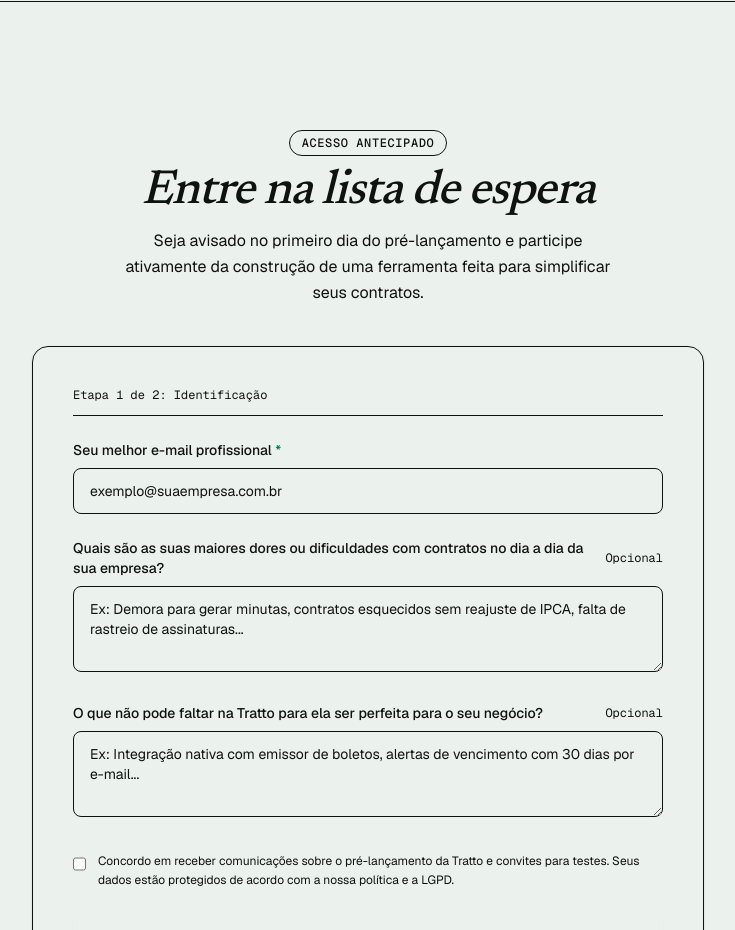
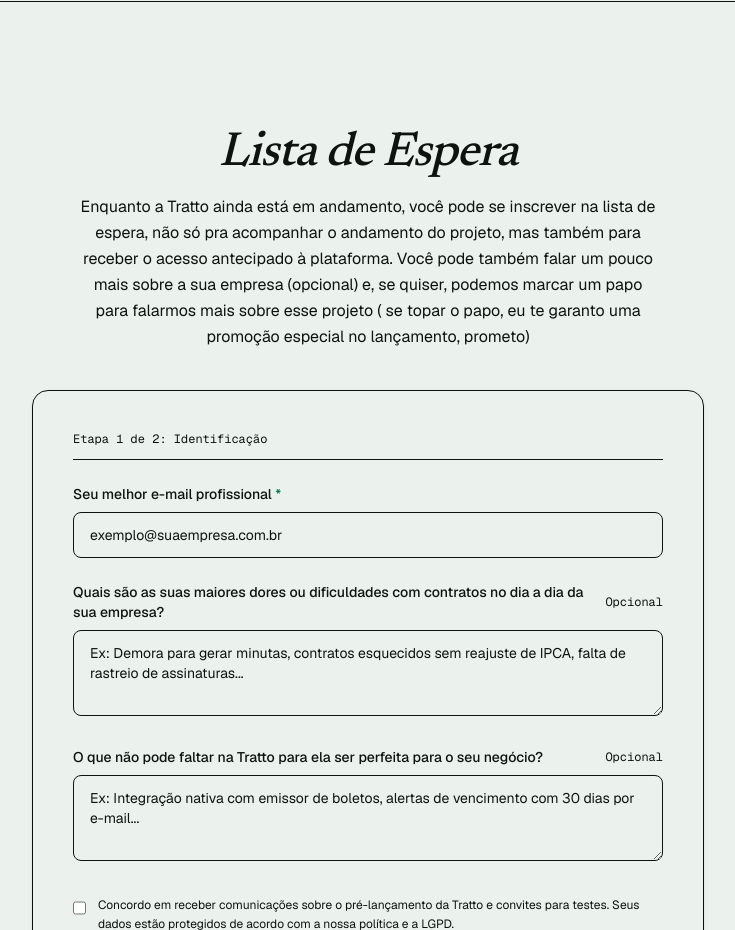
Before and after one commit to brtorresdel/tratto-landing-page, a Next.js app: page / in a window 1280 px wide. Shown: the part 7540-8470 px from the top of the page, without its empty margins (272-1007 px from the left). Built offline with nearby package versions, Linux system fonts and the light colour scheme.

Commit message:
refactor(waitlist): ajusta titulo e descricao da secao conforme feedback do fundador

```diff
--- a/src/components/waitlist-section.tsx
+++ b/src/components/waitlist-section.tsx
@@ -68,15 +68,12 @@ export function WaitlistSection({
       <div className="mx-auto max-w-2xl">
         {/* Cabeçalho da Seção */}
         {step < 3 && (
-          <div className="text-center space-y-3 mb-10">
-            <span className="inline-block rounded-full border border-[var(--sage-border-subtle)] bg-[var(--sage-paper-card)] px-3 py-1 text-xs font-mono font-medium text-[var(--sage-accent-primary)] uppercase tracking-wider">
-              Acesso Antecipado
-            </span>
+          <div className="text-center space-y-4 mb-8 sm:mb-10">
             <h2 className="font-serif italic text-3xl sm:text-4xl lg:text-5xl font-medium tracking-tight text-[var(--sage-text-primary)]">
-              Entre na lista de espera
+              Lista de Espera
             </h2>
-            <p className="text-sm sm:text-base text-[var(--sage-text-secondary)] max-w-lg mx-auto leading-relaxed">
-              Seja avisado no primeiro dia do pré-lançamento e participe ativamente da construção de uma ferramenta feita para simplificar seus contratos.
+            <p className="text-sm sm:text-base text-[var(--sage-text-secondary)] max-w-xl mx-auto leading-relaxed">
+              Enquanto a Tratto ainda está em andamento, você pode se inscrever na lista de espera, não só pra acompanhar o andamento do projeto, mas também para receber o acesso antecipado à plataforma. Você pode também falar um pouco mais sobre a sua empresa (opcional) e, se quiser, podemos marcar um papo para falarmos mais sobre esse projeto ( se topar o papo, eu te garanto uma promoção especial no lançamento, prometo)
             </p>
           </div>
         )}
```
Also changed, not shown: 1 other file (tests, documents, lock files or other folders).
